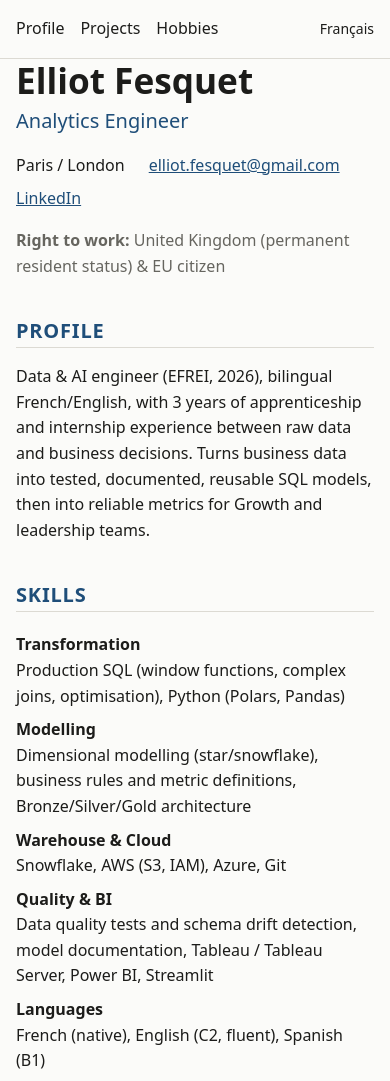
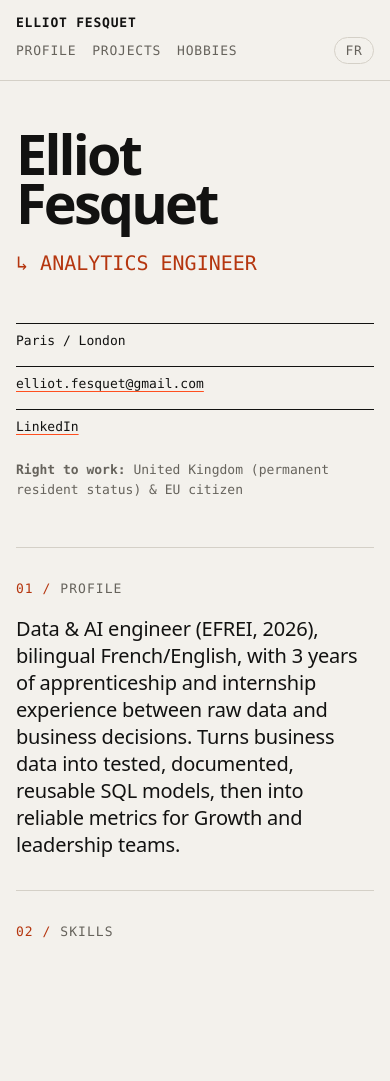
Before and after one commit to ElliotFesquet/cv, an Astro site: page /cv/en in a window 390 px wide. Shown: the top 1081 px of the page. Built offline with nearby package versions, Linux system fonts and the light colour scheme; Astro itself is replaced by a stand-in of ours.

Commit message:
Restyle site: editorial grid, self-hosted fonts, responsive desktop/mobile
Also fix truncated education degree (unquoted comma in YAML flow map).

Co-Authored-By: Claude Opus 5.5 <noreply@anthropic.com>

```diff
--- a/CLAUDE.md
+++ b/CLAUDE.md
@@ -18,8 +18,9 @@ Bilingual: English (default) and French. Every route lives under `/en/` or `/fr/
 - `src/content/projects/{en,fr}/<slug>.md` — one markdown file per project per language
 
 ## Design tokens (global.css `:root`, dark values under prefers-color-scheme)
-`--color-{bg,surface,text,muted,accent,border}`, `--font-{sans,mono}`,
-`--step-{-1..3}` type scale, `--space-{1..6}`, `--measure`, `--radius`.
+`--color-{bg,text,muted,border,accent,accent-ink,on-accent}` (accent-ink for small text), `--font-{sans,mono}` (Inter Tight + JetBrains Mono, self-hosted via @fontsource),
+`--step-{-1..3}` fluid type scale, `--space-{1..6}`, `--gutter`, `--page-max`, `--measure`, `--label-col`, `--nav-h`, `--radius`, `--ease`.
+Breakpoints: mobile-first; 40rem (tablet), 64rem (desktop: sticky section labels). Motion is CSS-only and off under reduced-motion.
 Never hard-code a colour, size or spacing outside `:root`.
 
 ## Conventions
--- a/package.json
+++ b/package.json
@@ -8,6 +8,8 @@
     "preview": "astro preview"
   },
   "dependencies": {
+    "@fontsource-variable/inter-tight": "^5.3.0",
+    "@fontsource-variable/jetbrains-mono": "^5.3.0",
     "astro": "^7.3.5",
     "js-yaml": "^5.4.2"
   },
--- a/src/components/Nav.astro
+++ b/src/components/Nav.astro
@@ -16,9 +16,10 @@ const switchUrl = path.replace(`/${lang}/`, `/${other}/`);
 ---
 <nav class="site-nav" aria-label="Main">
   <div class="container">
+    <a class="brand" href={href(lang)}>Elliot Fesquet</a>
     {links.map((l) => (
       <a href={l.url} aria-current={isCurrent(l.url) ? 'page' : undefined}>{l.label}</a>
     ))}
-    <a class="lang" href={switchUrl} hreflang={other} lang={other}>{languages[other]}</a>
+    <a class="lang" href={switchUrl} hreflang={other} lang={other} aria-label={languages[other]}>{other.toUpperCase()}</a>
   </div>
 </nav>
--- a/src/data/cv.yaml
+++ b/src/data/cv.yaml
@@ -111,7 +111,7 @@ education:
       en: "Master's in Data Engineering. Project: mobility data platform on AWS (S3 Bronze/Silver/Gold zones, governance and security)."
       fr: "Master en Data Engineering. Projet : plateforme de données de mobilité sur AWS (zones S3 Bronze/Silver/Gold, gouvernance et sécurité)."
   - school: EFREI Paris
-    degree: { en: Integrated preparatory class (mathematics, physics), fr: Classe Préparatoire Intégrée (mathématiques, physique) }
+    degree: { en: "Integrated preparatory class (mathematics, physics)", fr: "Classe Préparatoire Intégrée (mathématiques, physique)" }
     start: 2020
     end: 2021
 
--- a/src/layouts/Base.astro
+++ b/src/layouts/Base.astro
@@ -1,4 +1,6 @@
 ---
+import '@fontsource-variable/inter-tight';
+import '@fontsource-variable/jetbrains-mono';
 import '../styles/global.css';
 import Nav from '../components/Nav.astro';
 import type { Lang } from '../i18n/ui';
@@ -11,6 +13,7 @@ const { lang, title } = Astro.props;
   <head>
     <meta charset="utf-8" />
     <meta name="viewport" content="width=device-width, initial-scale=1" />
+    <meta name="color-scheme" content="light dark" />
     <title>{title} · Elliot Fesquet</title>
   </head>
   <body>
--- a/src/pages/[lang]/index.astro
+++ b/src/pages/[lang]/index.astro
@@ -38,11 +38,11 @@ const l = t(lang);
     {cv.experience.map((job) => (
       <article class="cv-entry">
         <div class="cv-entry-head">
-          <h3>{job.company} <span class="cv-role">— {job.role[lang]}</span></h3>
+          <h3>{job.company} <span class="cv-role">{job.role[lang]}</span></h3>
           <p class="muted">
             <time datetime={job.start}>{formatMonth(job.start, lang)}</time> –{' '}
             <time datetime={job.end}>{formatMonth(job.end, lang)}</time>
-            · {job.location[lang]} ({job.type[lang]})
+            {" · "}{job.location[lang]} ({job.type[lang]})
           </p>
         </div>
         <ul>
@@ -57,7 +57,7 @@ const l = t(lang);
     {cv.education.map((e) => (
       <article class="cv-entry">
         <div class="cv-entry-head">
-          <h3>{e.school} <span class="cv-role">— {e.degree[lang]}</span></h3>
+          <h3>{e.school} <span class="cv-role">{e.degree[lang]}</span></h3>
           <p class="muted">{e.start} – {e.end}</p>
         </div>
         {e.detail && <p>{e.detail[lang]}</p>}
--- a/src/styles/global.css
+++ b/src/styles/global.css
@@ -1,137 +1,185 @@
 /* Design tokens: the only place colours, type, spacing are defined. */
 :root {
-  --color-bg: #fbfbf9;
-  --color-surface: #f1f0ec;
-  --color-text: #1c1c1a;
-  --color-muted: #66655f;
-  --color-accent: #1f4e79;
-  --color-border: #dcdad3;
+  --color-bg: #f3f1ec;
+  --color-text: #121211;
+  --color-muted: #66635c;
+  --color-border: #d4d0c7;
+  --color-accent: #ff4f1f;      /* fills, rules, selection */
+  --color-accent-ink: #b5360f;  /* accent for small text (AA on bg) */
+  --color-on-accent: #121211;
 
-  --font-sans: system-ui, -apple-system, "Segoe UI", Roboto, sans-serif;
-  --font-mono: ui-monospace, "Cascadia Code", Consolas, monospace;
+  --font-sans: "Inter Tight Variable", system-ui, sans-serif;
+  --font-mono: "JetBrains Mono Variable", ui-monospace, Consolas, monospace;
 
-  --step--1: 0.875rem;
-  --step-0: 1rem;
-  --step-1: 1.25rem;
-  --step-2: 1.6rem;
-  --step-3: 2.2rem;
+  --step--1: 0.8125rem;
+  --step-0: clamp(1rem, 0.96rem + 0.2vw, 1.125rem);
+  --step-1: clamp(1.25rem, 1.1rem + 0.6vw, 1.6rem);
+  --step-2: clamp(1.75rem, 1.35rem + 1.7vw, 2.9rem);
+  --step-3: clamp(3.4rem, 0.8rem + 11vw, 11rem);
 
   --space-1: 0.25rem;
   --space-2: 0.5rem;
   --space-3: 1rem;
   --space-4: 1.5rem;
-  --space-5: 2.5rem;
-  --space-6: 4rem;
+  --space-5: clamp(2rem, 1.4rem + 2.5vw, 3.5rem);
+  --space-6: clamp(3rem, 2rem + 4vw, 6rem);
 
-  --measure: 70ch;
-  --radius: 4px;
+  --gutter: clamp(1rem, 4vw, 3rem);
+  --page-max: 88rem;
+  --measure: 66ch;
+  --label-col: 15rem;
+  --nav-h: 3.25rem;
+  --radius: 999px;
+  --ease: cubic-bezier(0.2, 0.7, 0.2, 1);
 }
 
 @media (prefers-color-scheme: dark) {
   :root {
-    --color-bg: #151514;
-    --color-surface: #1f1f1d;
-    --color-text: #e9e8e3;
-    --color-muted: #a09e96;
-    --color-accent: #8ab4dc;
-    --color-border: #34332f;
+    --color-bg: #0f0f0e;
+    --color-text: #edebe6;
+    --color-muted: #94918a;
+    --color-border: #2c2b28;
+    --color-accent: #ff6a3d;
+    --color-accent-ink: #ff7d55;
   }
 }
 
 /* Base */
 *, *::before, *::after { box-sizing: border-box; }
+html { -webkit-text-size-adjust: 100%; scroll-padding-top: calc(var(--nav-h) + var(--space-3)); }
 body {
   margin: 0;
   background: var(--color-bg);
   color: var(--color-text);
-  font: var(--step-0) / 1.6 var(--font-sans);
+  font: var(--step-0) / 1.55 var(--font-sans);
+  -webkit-font-smoothing: antialiased;
 }
-h1, h2, h3 { line-height: 1.2; margin: 0 0 var(--space-3); }
-h1 { font-size: var(--step-3); }
+::selection { background: var(--color-accent); color: var(--color-on-accent); }
+h1, h2, h3 { font-weight: 600; letter-spacing: -0.02em; line-height: 1.1; margin: 0 0 var(--space-3); }
+h1 { font-size: var(--step-3); font-weight: 700; letter-spacing: -0.05em; line-height: 0.88; }
 h2 { font-size: var(--step-2); }
 h3 { font-size: var(--step-1); }
-a { color: var(--color-accent); }
+p { max-width: var(--measure); }
+a {
+  color: inherit;
+  text-decoration: underline 1px var(--color-accent);
+  text-underline-offset: 0.22em;
+  transition: color 0.2s, text-decoration-thickness 0.2s;
+}
+a:hover { color: var(--color-accent-ink); text-decoration-thickness: 2px; }
+:focus-visible { outline: 2px solid var(--color-accent); outline-offset: 3px; }
 code { font-family: var(--font-mono); }
+.muted { color: var(--color-muted); }
 
 /* Layout */
-.container {
-  max-width: var(--measure);
-  margin: 0 auto;
-  padding: 0 var(--space-3);
-}
-main { padding: var(--space-5) 0 var(--space-6); }
+.container { max-width: var(--page-max); margin-inline: auto; padding-inline: var(--gutter); }
+main { padding-block: var(--space-6); counter-reset: section item; }
 
 /* Nav */
-.site-nav { border-bottom: 1px solid var(--color-border); }
-.site-nav .container {
-  display: flex;
-  flex-wrap: wrap;
-  align-items: center;
-  gap: var(--space-3);
-  padding-block: var(--space-3);
+.site-nav {
+  position: sticky; top: 0; z-index: 10;
+  background: color-mix(in srgb, var(--color-bg) 82%, transparent);
+  backdrop-filter: blur(12px);
+  border-bottom: 1px solid var(--color-border);
+  font: 500 var(--step--1) / 1 var(--font-mono);
+  text-transform: uppercase; letter-spacing: 0.06em;
 }
-.site-nav a { text-decoration: none; color: var(--color-text); }
-.site-nav a[aria-current="page"] { color: var(--color-accent); font-weight: 600; }
-.site-nav .lang { margin-left: auto; font-size: var(--step--1); }
-.muted { color: var(--color-muted); }
+.site-nav .container { display: flex; align-items: center; gap: var(--space-4); min-height: var(--nav-h); }
+.site-nav a { color: var(--color-muted); text-decoration: none; }
+.site-nav a:hover, .site-nav a[aria-current="page"] { color: var(--color-text); }
+.site-nav a[aria-current="page"]::before { content: "■ "; color: var(--color-accent); }
+.site-nav .brand { color: var(--color-text); font-weight: 700; margin-right: auto; }
+.site-nav .lang { border: 1px solid var(--color-border); border-radius: var(--radius); padding: 0.45em 0.8em; }
+.site-nav .lang:hover { border-color: var(--color-accent); }
 
-/* CV */
-.cv-header { margin-bottom: var(--space-5); }
-.cv-header h1 { margin-bottom: var(--space-1); }
-.cv-headline { font-size: var(--step-1); color: var(--color-accent); margin: 0 0 var(--space-3); }
+/* CV: hero */
+.cv-header { display: grid; gap: var(--space-4); padding-bottom: var(--space-6); }
+.cv-header h1 { max-width: 7ch; margin: 0; }
+.cv-headline { font: 500 var(--step-1) var(--font-mono); text-transform: uppercase; color: var(--color-accent-ink); margin: 0; }
+.cv-headline::before { content: "↳ "; }
 .cv-contact {
-  display: flex;
-  flex-wrap: wrap;
-  gap: var(--space-2) var(--space-4);
-  list-style: none;
-  padding: 0;
-  margin: 0 0 var(--space-2);
+  display: grid; grid-template-columns: repeat(auto-fit, minmax(13rem, 1fr)); gap: var(--space-3);
+  list-style: none; padding: 0; margin: var(--space-4) 0 0; font: var(--step--1) / 1.4 var(--font-mono);
 }
-.cv-section { margin-bottom: var(--space-5); }
-.cv-section h2 {
-  font-size: var(--step-1);
-  text-transform: uppercase;
-  letter-spacing: 0.04em;
-  color: var(--color-accent);
-  border-bottom: 1px solid var(--color-border);
-  padding-bottom: var(--space-1);
+.cv-contact li { border-top: 1px solid var(--color-text); padding-top: var(--space-2); }
+.cv-header > .muted { font: var(--step--1) / 1.5 var(--font-mono); margin: 0; }
+
+/* CV: sections (numbered label + content; label sticks on desktop) */
+.cv-section {
+  counter-increment: section;
+  display: grid; gap: var(--space-3) var(--space-5);
+  padding-block: var(--space-5); border-top: 1px solid var(--color-border);
 }
+.cv-section > h2 {
+  font: 500 var(--step--1) / 1.4 var(--font-mono); letter-spacing: 0.08em;
+  text-transform: uppercase; color: var(--color-muted); margin: 0;
+}
+.cv-section > h2::before { content: counter(section, decimal-leading-zero) " / "; color: var(--color-accent-ink); }
+.cv-header + .cv-section p { font-size: var(--step-1); line-height: 1.35; letter-spacing: -0.01em; margin: 0; }
+
 .cv-skills { margin: 0; }
-.cv-skills div {
-  display: grid;
-  grid-template-columns: minmax(8rem, 12rem) 1fr;
-  gap: var(--space-3);
-  padding-block: var(--space-1);
+.cv-skills div { display: grid; gap: var(--space-1); padding-block: var(--space-3); border-top: 1px solid var(--color-border); }
+.cv-skills div:first-child { border-top: 0; padding-top: 0; }
+.cv-skills dt { font: 500 var(--step--1) var(--font-mono); text-transform: uppercase; letter-spacing: 0.06em; color: var(--color-muted); }
+.cv-skills dd { margin: 0; }
+
+.cv-entry { padding-block: var(--space-4); border-top: 1px solid var(--color-border); }
+.cv-entry:first-of-type { border-top: 0; padding-top: 0; }
+.cv-entry-head { display: flex; flex-wrap: wrap; justify-content: space-between; align-items: baseline; gap: var(--space-1) var(--space-4); margin-bottom: var(--space-3); }
+.cv-entry-head h3 { margin: 0; }
+.cv-entry-head p { font: var(--step--1) var(--font-mono); color: var(--color-muted); margin: 0; }
+.cv-role { display: block; font-size: var(--step-0); font-weight: 400; letter-spacing: 0; color: var(--color-muted); margin-top: var(--space-1); }
+.cv-entry ul { list-style: none; padding: 0; margin: 0; display: grid; gap: var(--space-2); }
+.cv-entry li { position: relative; padding-left: var(--space-4); max-width: var(--measure); }
+.cv-entry li::before { content: "→"; position: absolute; left: 0; font-family: var(--font-mono); color: var(--color-accent-ink); }
+.cv-entry > p { margin: 0; }
+
+/* Projects */
+.project-list { list-style: none; padding: 0; margin: var(--space-5) 0 0; border-top: 1px solid var(--color-text); }
+.project-list li {
+  counter-increment: item; position: relative;
+  display: grid; grid-template-columns: 3rem 1fr auto; align-items: baseline;
+  padding-block: var(--space-4); border-bottom: 1px solid var(--color-border);
 }
-.cv-skills dt { font-weight: 600; }
-.cv-skills dd { margin: 0; }
-.cv-entry { margin-bottom: var(--space-4); }
-.cv-entry-head { display: flex; flex-wrap: wrap; justify-content: space-between; gap: 0 var(--space-3); }
-.cv-entry-head h3 { font-size: var(--step-0); margin-bottom: var(--space-1); }
-.cv-entry-head p { margin: 0 0 var(--space-2); font-size: var(--step--1); font-style: italic; }
-.cv-role { font-weight: 400; }
-.cv-entry ul { margin: 0; padding-left: var(--space-4); }
-.cv-entry li { margin-bottom: var(--space-1); }
+.project-list li::before { content: counter(item, decimal-leading-zero); font: var(--step--1) var(--font-mono); color: var(--color-accent-ink); }
+.project-list li::after { content: "↗"; font-size: var(--step-2); transition: transform 0.3s var(--ease); }
+.project-list li:hover::after { transform: translate(0.15em, -0.15em); color: var(--color-accent-ink); }
+.project-list a { font-size: var(--step-2); font-weight: 600; letter-spacing: -0.02em; text-decoration: none; }
+.project-list a::after { content: ""; position: absolute; inset: 0; }
+.project-list p { grid-column: 2; margin: var(--space-1) 0 0; }
 
-@media (max-width: 36rem) {
-  .cv-skills div { grid-template-columns: 1fr; gap: 0; }
+.project { counter-reset: part; }
+.project h2 { counter-increment: part; margin-top: var(--space-6); padding-top: var(--space-3); border-top: 1px solid var(--color-border); }
+.project h2::before { content: counter(part, decimal-leading-zero); display: block; font: 500 var(--step--1) var(--font-mono); color: var(--color-accent-ink); margin-bottom: var(--space-2); }
+.project-stack { display: flex; flex-wrap: wrap; gap: var(--space-2); list-style: none; padding: 0; }
+.project-stack li { font: var(--step--1) var(--font-mono); border: 1px solid var(--color-border); border-radius: var(--radius); padding: var(--space-1) var(--space-3); }
+
+/* Mobile: brand on its own row above the links */
+@media (max-width: 39.99rem) {
+  .site-nav .container { flex-wrap: wrap; gap: var(--space-2) var(--space-3); padding-block: var(--space-3); }
+  .site-nav .brand { flex-basis: 100%; }
+  .site-nav .lang { margin-left: auto; }
 }
 
-/* Projects */
-.project-list { list-style: none; padding: 0; margin: 0; }
-.project-list li { padding-block: var(--space-3); border-bottom: 1px solid var(--color-border); }
-.project-list p { margin: var(--space-1) 0 0; }
-.project h2 { font-size: var(--step-1); margin-top: var(--space-5); }
-.project-stack {
-  display: flex;
-  flex-wrap: wrap;
-  gap: var(--space-2);
-  list-style: none;
-  padding: 0;
+/* Tablet / desktop */
+@media (min-width: 40rem) {
+  .cv-skills div { grid-template-columns: 12rem 1fr; gap: var(--space-4); }
 }
-.project-stack li {
-  font: var(--step--1) var(--font-mono);
-  background: var(--color-surface);
-  border-radius: var(--radius);
-  padding: var(--space-1) var(--space-2);
+@media (min-width: 64rem) {
+  .cv-section { grid-template-columns: var(--label-col) minmax(0, 1fr); row-gap: 0; }
+  .cv-section > h2 { grid-row: 1 / span 12; position: sticky; top: calc(var(--nav-h) + var(--space-4)); align-self: start; }
+  .cv-section > :not(h2) { grid-column: 2; }
 }
+
+/* Motion: CSS only, disabled for reduced-motion users */
+@media (prefers-reduced-motion: no-preference) {
+  .cv-header > *, main > h1 { animation: rise 0.9s var(--ease) both; }
+  .cv-header > :nth-child(2) { animation-delay: 0.1s; }
+  .cv-header > :nth-child(n + 3) { animation-delay: 0.2s; }
+  @supports (animation-timeline: view()) {
+    .cv-entry, .cv-skills div, .project-list li, .project h2 {
+      animation: rise linear both; animation-timeline: view(); animation-range: entry 0% entry 35%;
+    }
+  }
+}
+@keyframes rise { from { opacity: 0; transform: translateY(1.5rem); } }
```
Also changed, not shown: 1 other file.
